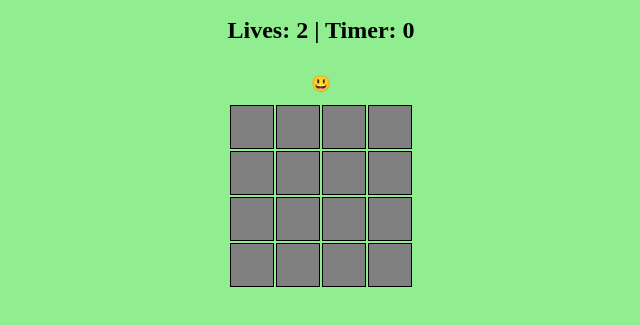
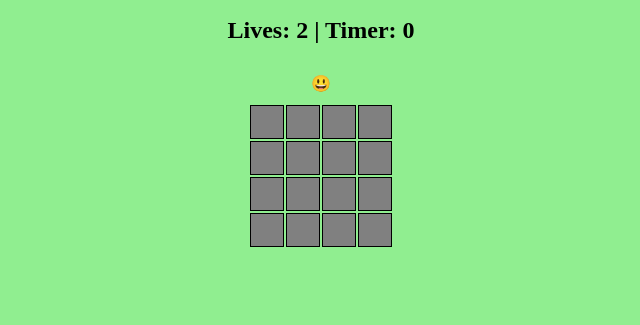
Before and after one commit to snadav12/MineSweeper01, a plain HTML site: page index.html in a window 1280 px wide. Shown: the part 113-438 px from the top of the page, without its empty margins (319-959 px from the left). Drawn offline with Linux system fonts and the light colour scheme.

Commit message:
Update main.css
size of table

```diff
--- a/css/main.css
+++ b/css/main.css
@@ -5,11 +5,11 @@ body {
 }
 
 .game-board td {
-    width: 40px;
-    height: 40px;
+    width: 30px;
+    height: 30px;
     border: black solid 1px;
     text-align: center;
-    font-size: 1.4em;
+    font-size: 1em;
     background-color: gray;
 }
 
```
